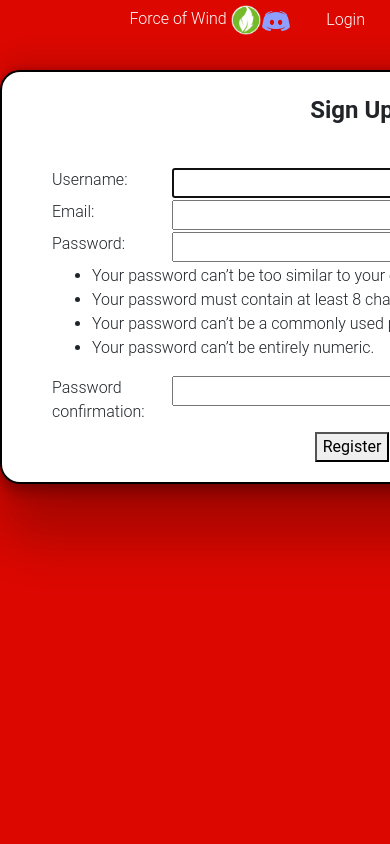
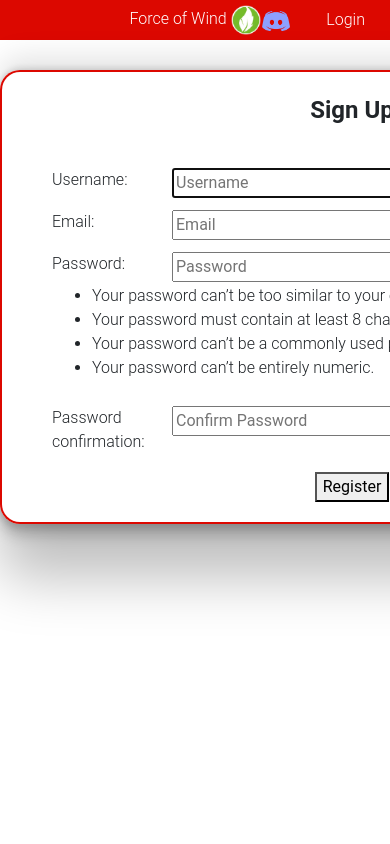
Before and after one commit to Force-of-Wind/fowsim, a Django app: page /register/ in a window 390 px wide; the page is wider, and only the part inside the window is pictured. Run offline with Django 3.2, Linux system fonts and the light colour scheme; some libraries are stand-ins or nearby versions.

Commit message:
Add registration page for mobile

```diff
--- a/cardDatabase/forms.py
+++ b/cardDatabase/forms.py
@@ -129,3 +129,10 @@ class UserRegistrationForm(UserCreationForm):
     class Meta:
         model = User
         fields = ('username', 'email', 'password1', 'password2',)
+
+    def __init__(self, *args, **kwargs):
+        super().__init__(*args, **kwargs)
+        self.fields['username'].widget.attrs.update({'placeholder': 'Username'})
+        self.fields['email'].widget.attrs.update({'placeholder': 'Email'})
+        self.fields['password1'].widget.attrs.update({'placeholder': 'Password'})
+        self.fields['password2'].widget.attrs.update({'placeholder': 'Confirm Password'})
--- a/cardDatabase/static/css/register.css
+++ b/cardDatabase/static/css/register.css
@@ -25,16 +25,16 @@
 .register-title, .register-form-container{
     padding: 20px 50px;
     background-color: white;
-    border-right: 2px solid black;
-    border-left: 2px solid black;
+    border-right: 2px solid #dc0800;
+    border-left: 2px solid #dc0800;
 }
 
 .register-title{
-    border-top: 2px solid black;
+    border-top: 2px solid #dc0800;
 }
 
 .register-form-container{
-    border-bottom: 2px solid black;
+    border-bottom: 2px solid #dc0800;
 }
 
 .form-field, .form-label{
@@ -43,11 +43,6 @@
 
 .form-label{
     width: 120px;
-}
-
-body{
-    background-color: #dc0800;
-    height: 100vh;
 }
 
 .registration-container{
@@ -61,6 +56,7 @@ body{
     flex-wrap: wrap;
     max-width: 600px;
     text-align: left;
+    padding-bottom: 10px;
 }
 
 .form-label{
--- a/cardDatabase/templates/cardDatabase/html/base.html
+++ b/cardDatabase/templates/cardDatabase/html/base.html
@@ -17,6 +17,11 @@
                     <link rel="stylesheet" href="{% static 'css/bootstrap/bootstrap.css' %}">
                     <link rel="stylesheet" href="{% static 'css/bootstrap/mdb.css' %}">
                     <link rel="stylesheet" href="{% static 'css/base.css' %}">
+                {% endblock %}
+                {% block mobilecss %} {# Comes after desktop css so it can override on matching selectors #}
+                    {% if request.user_agent.is_mobile or request.user_agent.is_tablet %}
+                        <link rel="stylesheet" href="{% static 'css/base_mobile.css' %}">
+                    {% endif %}
                 {% endblock %}
 
             {% endblock %}
--- a/cardDatabase/templates/cardDatabase/html/database_base.html
+++ b/cardDatabase/templates/cardDatabase/html/database_base.html
@@ -3,9 +3,6 @@
 {% block css %}
     {{ block.super }}
     <link rel="stylesheet" href="{% static 'css/database_base.css' %}">
-    {% if request.user_agent.is_mobile or request.user_agent.is_tablet %}
-        <link rel="stylesheet" href="{% static 'css/base_mobile.css' %}">
-    {% endif %}
 {% endblock %}
 {% block js %}
     {{ block.super }}
--- a/cardDatabase/templates/cardDatabase/html/register.html
+++ b/cardDatabase/templates/cardDatabase/html/register.html
@@ -5,6 +5,10 @@
 {% block css %}
     {{ block.super }}
     <link rel="stylesheet" href="{% static 'css/register.css' %}">
+
+    {% if request.user_agent.is_mobile or request.user_agent.is_tablet %}
+        <link rel="stylesheet" href="{% static 'css/register_mobile.css' %}">
+    {% endif %}
 {% endblock %}
 
 {% block body %}
```
Also changed, not shown: cardDatabase/static/css/base_mobile.css (+9 -0 lines), cardDatabase/static/css/register_mobile.css (added, +24 -0 lines).
